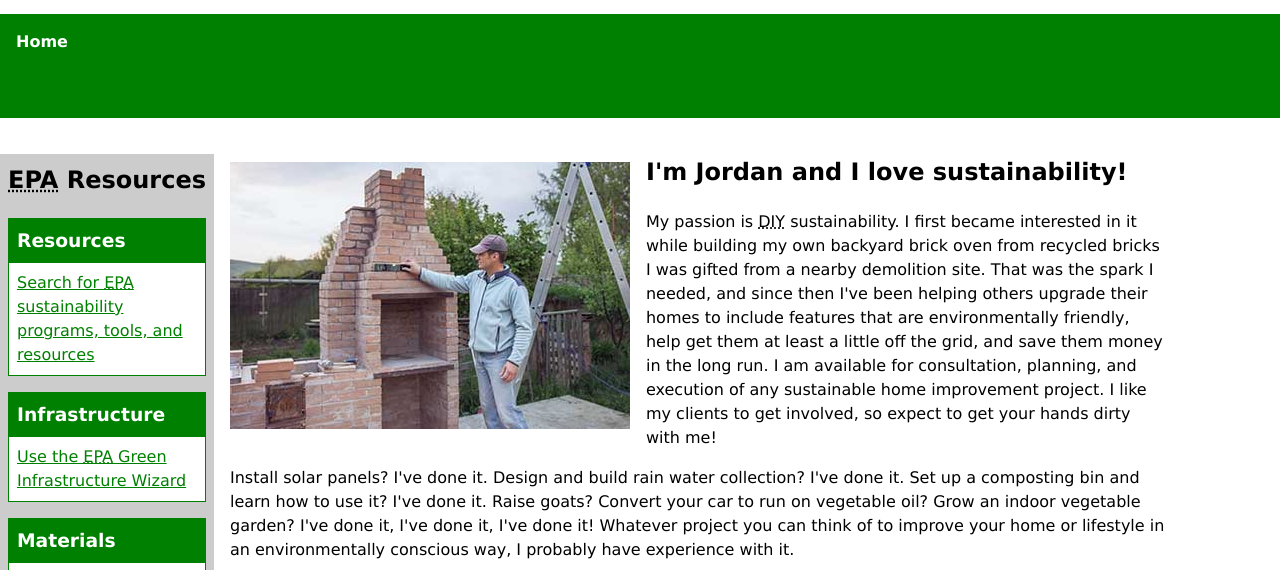
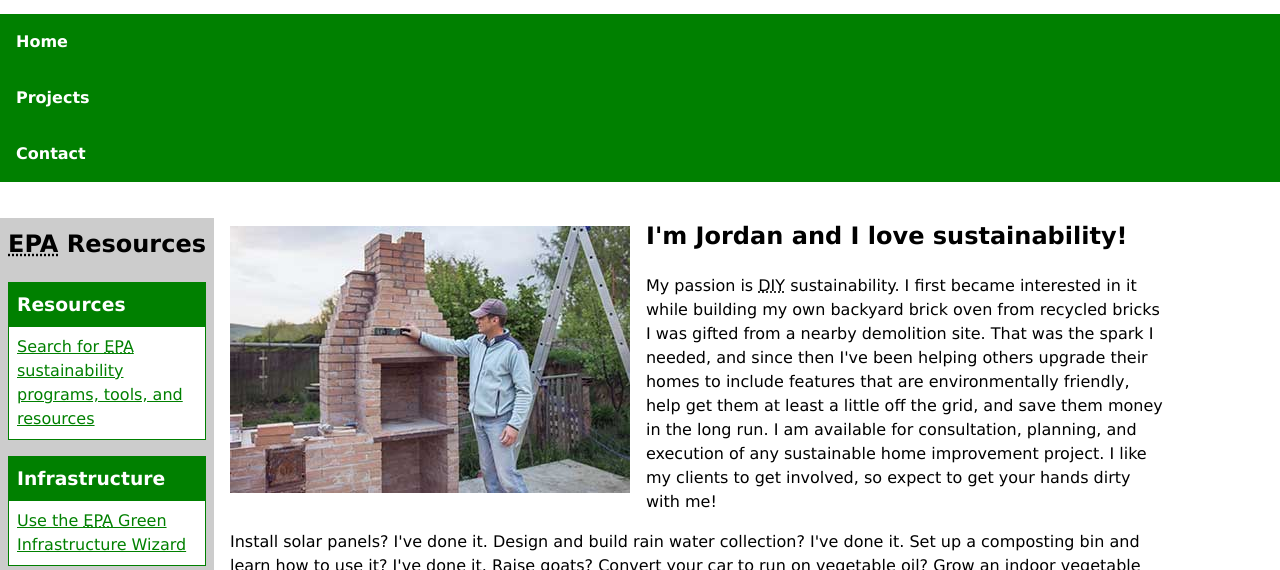
Before and after one commit to betheakc/UpdateMe, a plain HTML site: page index.html in a window 1280 px wide. Shown: the part 200-770 px from the top of the page. Drawn offline with Linux system fonts and the light colour scheme.

Commit message:
Update index.html

```diff
--- a/index.html
+++ b/index.html
@@ -15,8 +15,8 @@
     <nav role="navigation">
       <ul>
         <li><a id="nava" href="#">Home</a></li>
-        <li><a href="#">Projects</a></li>
-        <li><a href="#">Contact</a></li>
+        <li><a id="nava" href="#">Projects</a></li>
+        <li><a id="nava" href="#">Contact</a></li>
       </ul>
     </nav>
 
```
